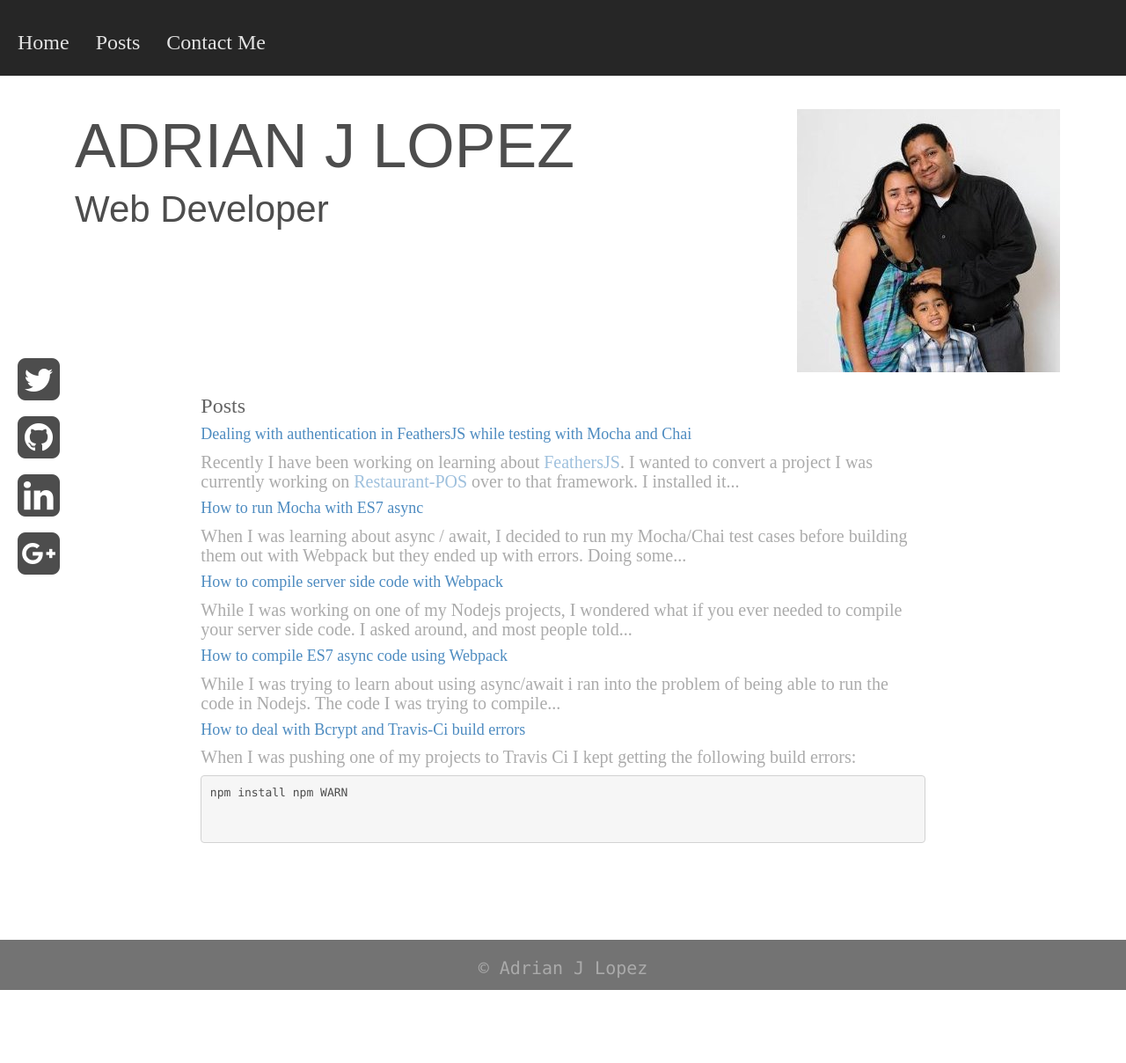
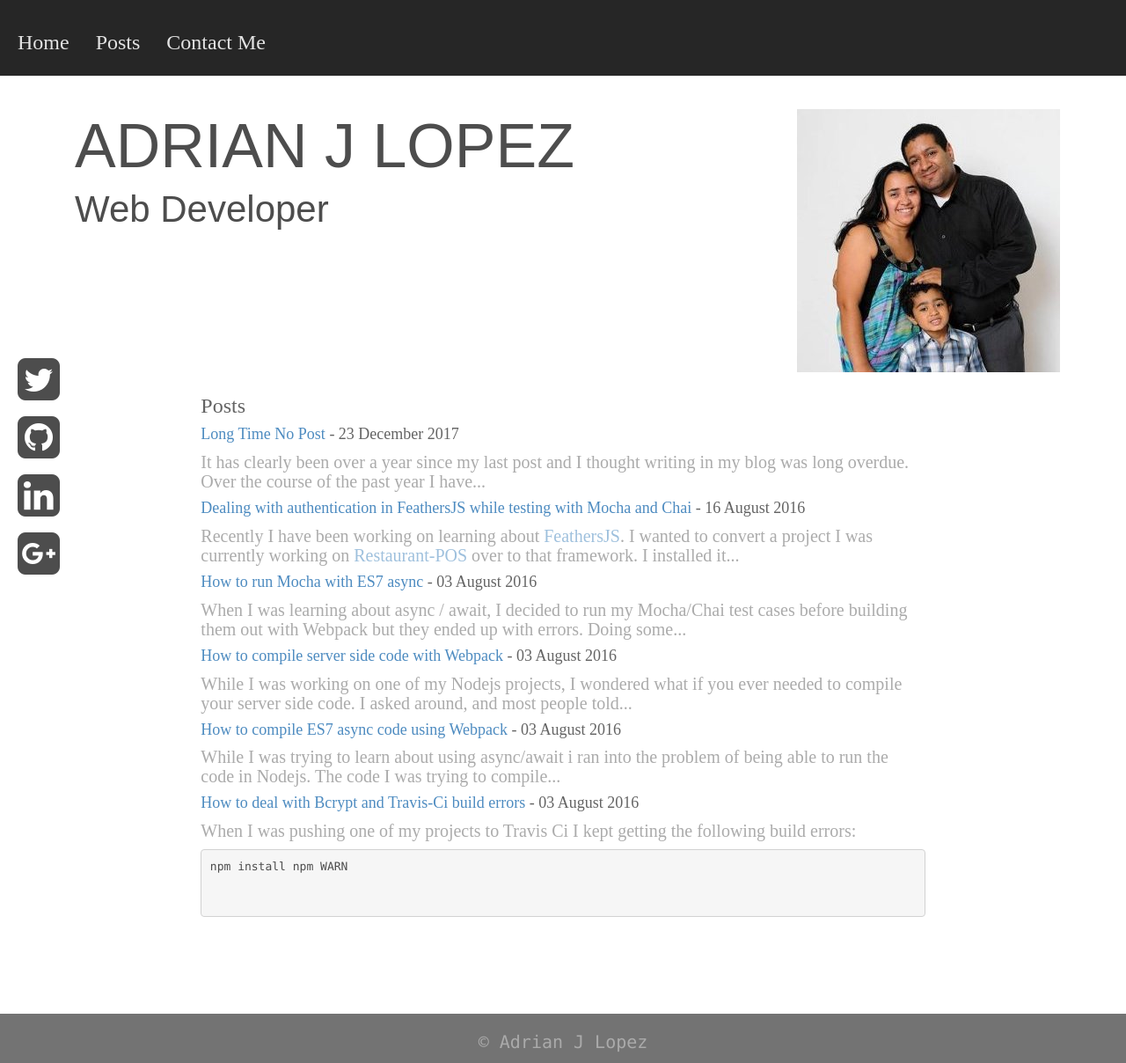
Before and after one commit to jayzamazing/Web-Developer-Portfolio, a Jekyll site: the page built from archive.html, in a window 1280 px wide and 1208 px high. Shown: the whole window at 88% size. Built offline with Jekyll 4.4.1, drawn with Linux system fonts in a browser that asks for light colours; nearby versions of some CDN libraries; some web fonts are replaced.

Commit message:
Revert "Revert "Added some minor notes about local usage to readme file. Added versio…""

```diff
--- a/_config.yml
+++ b/_config.yml
@@ -10,3 +10,4 @@ googleplus_username: 108258618753081021419
 # Build settings
 markdown: kramdown
 permalink: pretty
+version: 2.76.0
--- a/_includes/recentrelatedposts.html
+++ b/_includes/recentrelatedposts.html
@@ -1,9 +1,7 @@
-<div class="section-description col-xs-12 col-sm-12 col-md-3 col-md-offset-1 col-lg-offset-1 col-lg-3">
+<div class="post-description col-xs-12 col-sm-12 col-md-4 col-lg-4">
     <h3>Related Posts</h3>
-</div>
-<div class="post-description col-xs-12 col-sm-12 col-md-offset-1 col-lg-offset-1 col-md-3 col-lg-3">
     {% for post in site.related_posts limit: 10 %}
-    <h4><a href="{{ site.baseurl }}{{ post.url }}">{{ post.title }}</a></h4>
+    <h4><a href="{{ site.baseurl }}{{ post.url }}">{{ post.title }}</a>  - {{post.date | date_to_long_string}}</h4>
     {% endfor %}
     <h4><a href="{{ site.baseurl }}/archive">Archive of posts -></a></h4>
     <h4><a href="{{ site.baseurl }}/feed.xml">Subscribe to Feed</a></h4>
--- a/_layouts/posts.html
+++ b/_layouts/posts.html
@@ -3,9 +3,10 @@ layout: default
 ---
 <section class="description">
     <div class="row">
-        <div class="posts col-xs-12 col-md-8 col-md-offset-2 col-lg-8 col-lg-offset-2">
+        <div class="posts col-xs-12 col-md-12 col-lg-12">
             <div class="col-xs-12 col-sm-12 col-md-8 col-lg-8">
-                <h3>{{ page.title }}</h3> {{ content }}
+                <h3>{{ page.title }} - {{page.date | date_to_long_string}}</h3>
+                {{ content }}
             </div>
             {% include recentrelatedposts.html %}
         </div>
--- /dev/null
+++ b/_posts/2017-12-23-long-time-no-post.markdown
@@ -0,0 +1,18 @@
+---
+layout: posts
+title: Long Time No Post
+date: 'December 23, 2017'
+---
+It has clearly been over a year since my last post and I thought writing in my blog was long overdue. Over the course of the past year I have been extremely busy working for Universal Studios as a Test Engineer in Orlando, while my house was in West Palm. All the traveling to and from work either daily or weekly sucked up a lot of the time I would usually use towards development, but I can say that while I was on the job I learned a variety of different technologies and enjoyed working with my team; just not the commute. I got to work with a back end code base comprised of Node JS and Javascript which helped me to deepen my understanding of Javascript as well as learning Groovy and Api testing using Ready Api.
+
+I also had the chance of working as a Front End Dev. During this short term contract, I got the chance to work with Wordpress, Php, and Javascript. It had been a long time since I even looked at Wordpress and it took me a while to get acclimated to it again. Through this experience I was able to get more comfortable with taking a PSD and turn it into a functional web site.
+
+After that contract, I finally decided it was time to start revisiting some my personal projects which I had not touched in a long time. The first one was my clone of Trello, which you can see at the following <a href="http://reacttrello.jayzamazing.com">link.</a> I will say that this project took me a very long time for various reasons. The first reason this project was challenging was due to previous interviews. You are probably asking why would previous job interviews influencing my personal projects? The second is because I wanted to start working on cleaning up previous project as well as possibly working on additional projects.
+
+Well, my previous project which I called <a href="http://restaurantpos.jayzamazing.com/">Restaurant POS</a> was looked at strictly as a front end project when I was interviewing due to its use of <a href="http://feathersjs.com/">Feathers JS</a>. In some of those interviews I tried to explain that in order to use Feathers JS, you needed a basic understanding of middleware functions in order to do things like authentication or using populate with Mongoose. After trying to explain the project away, and getting turned away from several positions for lack of experience I decided that my next project would steer clear of Feather Js and would strictly use Node Js and Express in the back end.
+
+My Trello project was already created as a single project using Feathers Js as framework, using Mongo for the database and React/Trello on the backend. It took me a while to decide how I was going to reorganize my project but I finally decided I liked the project organization of <a href="https://github.com/facebookincubator/create-react-app/">create-react-app</a> on the front end and the <a href="https://expressjs.com/en/starter/generator.html/">express-starter-generator</a>. Afterwards I separated the project into two projects and put them up on github. For the backend I stripped out all of the models and routes and created some middleware to deal with authentication. Rebuilding the backend was pretty easy once I decided on the project structure.
+
+The front end on the other hand, took a while longer than I expected to put together. The way the front end dealt with data had been deprecated and needed to be updated. So I had to look at normalizr to figure out how it was now being used. I also had to deal with small updates in React like going from React.createClass to React.Component. I also tried to emulate the way that Trello did some of the drop downs and modal pop ups along with introducing Redux Form to my project. It took me a while to get some of the basic functionality down, but I am satisfied with the project for the time being. I will probably work on some additional functionality for the project in the future.
+
+So what am I working on now? Well for the time being I am starting to go back to earlier projects and changing their structures and doing some clean up. For the time being I am working on converting the Restaurant POS project from a Feathers JS / Angular 1 project to a Node JS Express project on the back end and React / Redux project on the front end with separate repositories. I also plan on creating some small video game later this year using <a href="http://phaser.io/">Phaser</a> and maybe look into Machine Learning just for curiosities sake.
--- a/archive.html
+++ b/archive.html
@@ -7,7 +7,7 @@ title: "Posts"
         {% include aside.html %}
         <div class="col-xs-12 col-sm-12 col-md-8 col-md-offset-2 col-lg-8 col-lg-offset-2">
             <h3>{{ page.title }}</h3> {% for post in site.posts %}
-            <h4><a href="{{ site.baseurl }}{{ post.url }}">{{ post.title }}</a><h4>
+            <h4><a href="{{ site.baseurl }}{{ post.url }}">{{ post.title }}</a> - {{post.date | date_to_long_string}}<h4>
                   <p>{{ post.content | truncatewords: 30 }}</p>
                 {% endfor %}
             </div>
--- a/css/style.css
+++ b/css/style.css
@@ -124,3 +124,7 @@ code {
   width: 96.8%;
   margin: 0 auto;
 }
+.posts {
+  margin: 0 auto;
+  float: none;
+}
```
Also changed, not shown: README.md.
